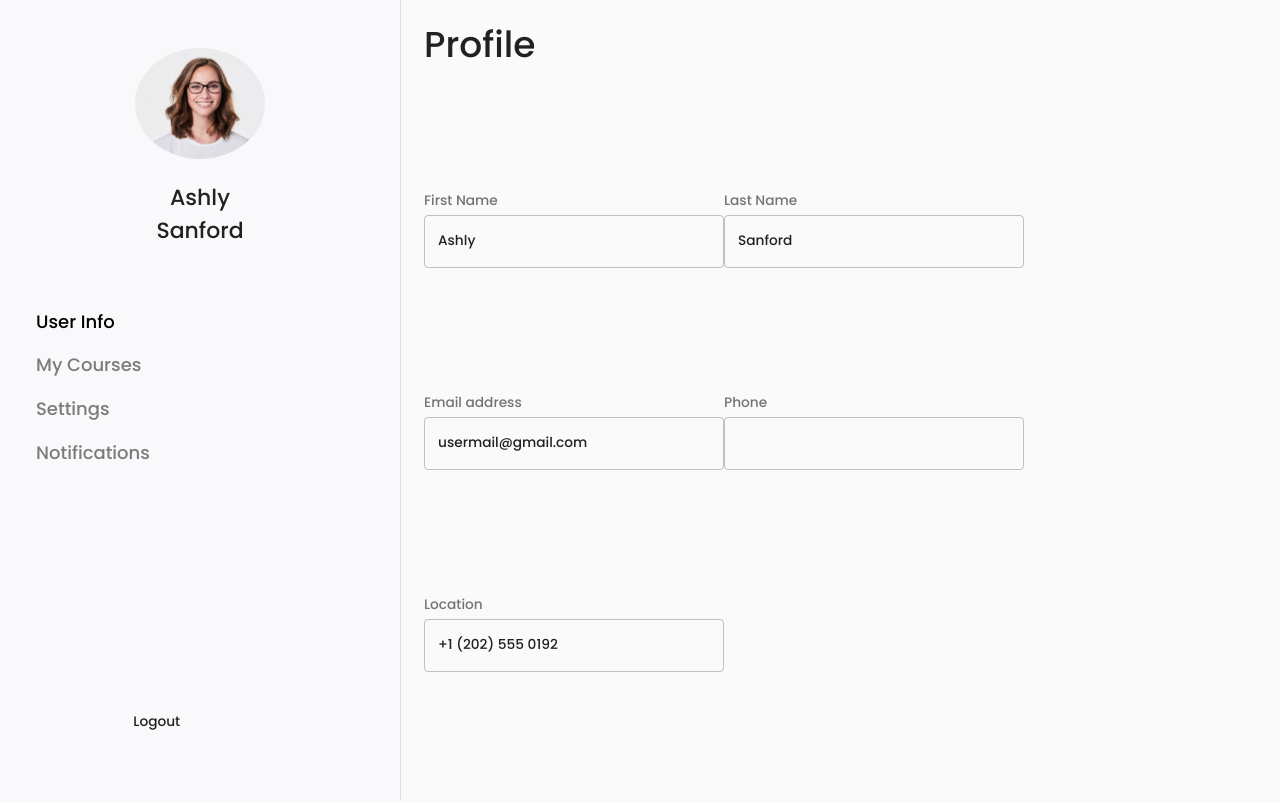
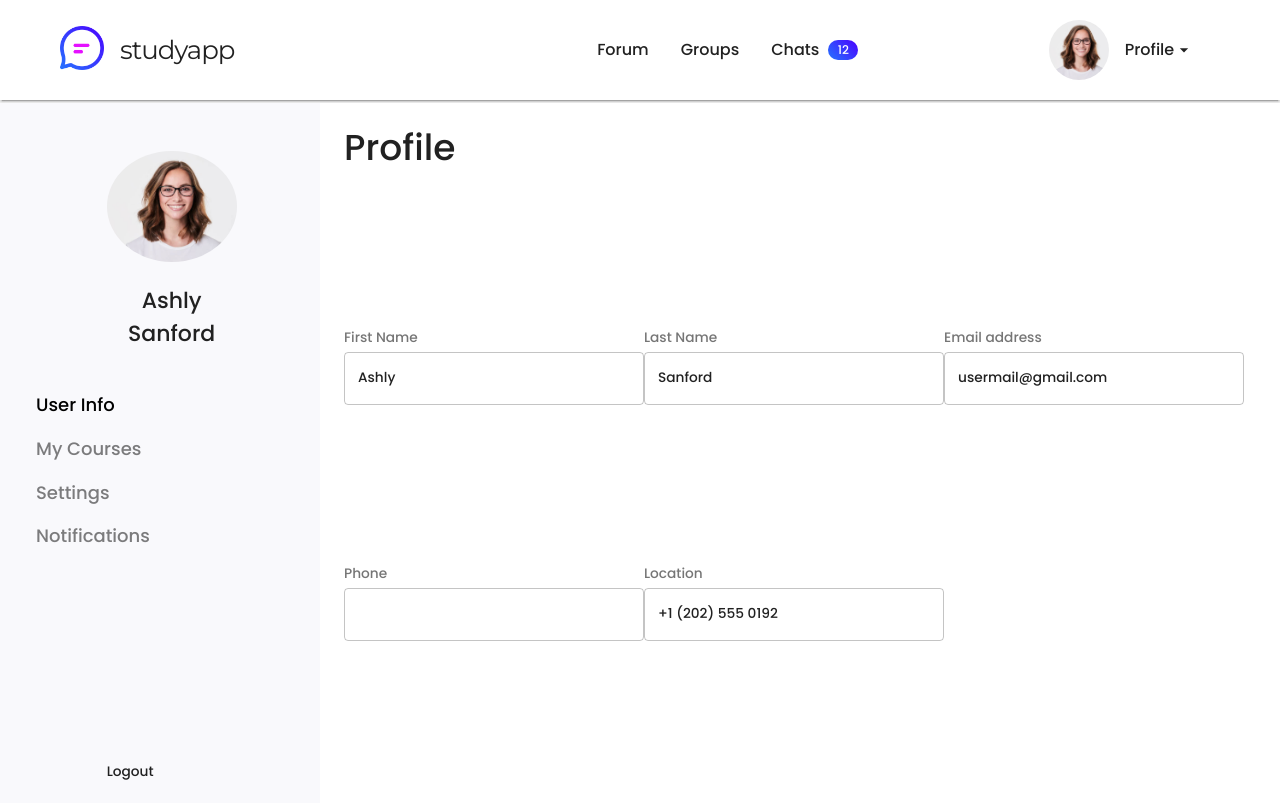
Before and after one commit to jonquag/Study-App, a React (Create React App) app in the folder client/: page /profile in a window 1280 px wide. Built offline with nearby package versions, Linux system fonts and the light colour scheme.

Commit message:
Refactored Profile, sidebar, and dashboard skeleton.
Jon’s Profile component is the dashboard skeleton.

```diff
--- a/client/src/App.js
+++ b/client/src/App.js
@@ -21,16 +21,16 @@ function App() {
             <CssBaseline>
                 <BrowserRouter>
                     <Switch>
-                        <Route exact path="/dashboard" component={Dashboard} />
+                        {/* Landing page temporarily redirects to sign-up. */}
+                        <Route exact path="/" render={() => <Redirect to="/sign-up" />} />
+                        <Route exact path="/sign-up" component={Signup} />
+                        <Route exact path="/login" component={Login} />
+                        <Route path="/profile" component={Profile} />
+                        <Route path="/profile/:profileContent" component={Profile} />
+
                         <ProtectedRoute path="/forum" component={Forum} />
                         <ProtectedRoute path="/groups" component={Groups} />
                         <ProtectedRoute path="/chat" component={Chat} />
-
-                        {/* Landing page temporarily redirects to sign-up. */}
-                        <Route exact path="/" render={() => <Redirect to="/sign-up" />} />
-                        <Route exact path="/login" component={Login} />
-                        <Route exact path="/profile" component={Profile} />
-                        <Route exact path="/sign-up" component={Signup} />
 
                         {/* Any other unknown paths redirects to sign-up. */}
                         {/* <Route
--- a/client/src/components/Profile/Sidebar.js
+++ b/client/src/components/Profile/Sidebar.js
@@ -1,7 +1,6 @@
 import React from 'react';
 import { Grid, Typography } from '@material-ui/core';
-import { Drawer as MUIDrawer } from '@material-ui/core';
-import { NavLink, useRouteMatch } from 'react-router-dom';
+import { NavLink } from 'react-router-dom';
 import { makeStyles } from '@material-ui/styles';
 import profilePic from '../../static/images/profilePicSample.png';
 
@@ -19,7 +18,6 @@ const useStyles = makeStyles(theme => ({
         marginTop: '4em',
     },
     drawer: {
-        width: 400,
         background: '#F9F9FC',
     },
     linkContainer: {
@@ -33,18 +31,13 @@ const useStyles = makeStyles(theme => ({
 
 const Drawer = props => {
     const classes = useStyles();
-    let { url } = useRouteMatch();
 
     return (
-        <MUIDrawer variant="permanent" anchor="left" className={classes.drawer}>
-            {/* Drawer container */}
         <Grid
             container
             direction="column"
             alignItems="center"
-                style={{ width: '400px' }}
             item
-                sm={12}
             className={classes.drawer}
         >
             {/* Profile briefing container */}
@@ -63,7 +56,7 @@ const Drawer = props => {
             {/* Profile Links container */}
             <Grid container item direction="column" className={classes.linkContainer}>
                 <NavLink
-                        to={`${url}`}
+                    to="/profile"
                     exact
                     activeStyle={{
                         opacity: '100%',
@@ -73,7 +66,7 @@ const Drawer = props => {
                     User Info
                 </NavLink>
                 <NavLink
-                        to={`${url}/courses`}
+                    to="/profile/courses"
                     exact
                     activeStyle={{
                         opacity: '100%',
@@ -83,7 +76,7 @@ const Drawer = props => {
                     My Courses
                 </NavLink>
                 <NavLink
-                        to={`${url}/settings`}
+                    to="/profile/settings"
                     exact
                     activeStyle={{
                         opacity: '100%',
@@ -93,7 +86,7 @@ const Drawer = props => {
                     Settings
                 </NavLink>
                 <NavLink
-                        to={`${url}/notifications`}
+                    to="/profile/notifications"
                     exact
                     activeStyle={{
                         opacity: '100%',
@@ -109,7 +102,7 @@ const Drawer = props => {
                 </Grid>
             </Grid>
         </Grid>
-        </MUIDrawer>
+
         //  Container for Profile Summary
     );
 };
--- a/client/src/pages/Profile.js
+++ b/client/src/pages/Profile.js
@@ -9,42 +9,46 @@ import UserInfo from '../components/Profile/UserInfo';
 import Settings from '../components/Profile/Settings';
 import Notifications from '../components/Profile/Notifications';
 import Sidebar from '../components/Profile/Sidebar';
+import Navbar from '../pages/layout/Navbar';
 
-const useStyles = makeStyles({
+const useStyles = makeStyles(theme => ({
     container: {
-        display: 'flex',
+        height: 'calc(100vh - 100px)',
+        marginTop: 3,
     },
     contentContainer: {
-        height: '100vh',
+        backgroundColor: theme.palette.common.white,
     },
-});
+}));
 
-const Profile = props => {
+const Profile = () => {
     const classes = useStyles();
-    let { path } = useRouteMatch();
 
-    console.log(path);
     return (
-        <div className={classes.container}>
+        <Grid>
+            <Navbar />
+            <Grid container className={classes.container}>
+                <Grid item container sm={3} className={classes.sidebar}>
                     <Sidebar />
-
-            <Grid container className={classes.contentContainer}>
+                </Grid>
+                <Grid item container sm={9} className={classes.contentContainer}>
                     <Switch>
-                    <Route path={path} exact>
+                        <Route exact path="/profile">
                             <UserInfo />
                         </Route>
                         {/* <Route path={`${path}/courses`}>
                         <Courses />
                     </Route */}
-                    <Route path={`${path}/settings`}>
+                        <Route path="/profile/settings">
                             <Settings />
                         </Route>
-                    <Route path={`${path}/notifications`}>
+                        <Route path="/profile/notifications">
                             <Notifications />
                         </Route>
                     </Switch>
                 </Grid>
-        </div>
+            </Grid>
+        </Grid>
     );
 };
 
--- a/client/src/pages/dashboard/Dashboard.js
+++ b/client/src/pages/dashboard/Dashboard.js
@@ -3,7 +3,7 @@ import { Grid } from '@material-ui/core';
 import { makeStyles } from '@material-ui/core/styles';
 
 import Navbar from '../layout/Navbar';
-import Sidebar from '../layout/Sidebar';
+// import Sidebar from '../layout/Sidebar';
 
 const useStyles = makeStyles(theme => ({
     sidebar: {
@@ -46,7 +46,7 @@ const Dashboard = () => {
                     sm={3}
                     className={classes.sidebar}
                 >
-                    <Sidebar />
+                    {/* <Sidebar /> */}
                 </Grid>
                 <Grid item container sm={9} className={classes.content_page}>
                     content pages
--- a/client/src/pages/layout/Sidebar.js
+++ /dev/null
@@ -1,7 +0,0 @@
-import React from 'react';
-
-const Sidebar = () => {
-    return <div>Sidebar Section</div>;
-};
-
-export default Sidebar;
```
Also changed, not shown: 1 other file (tests, documents, lock files or other folders). Lines whose indentation alone changed are shown as unchanged.
